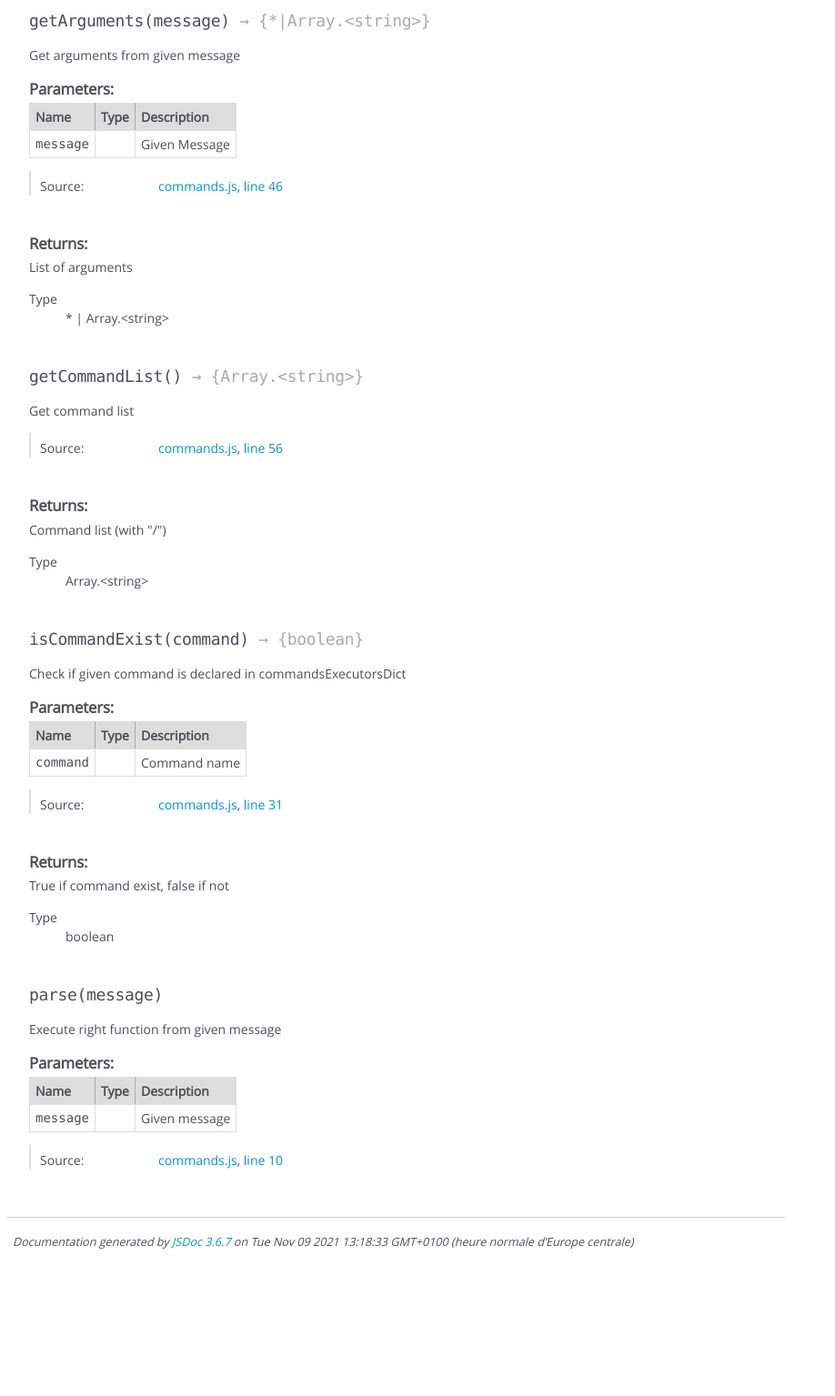
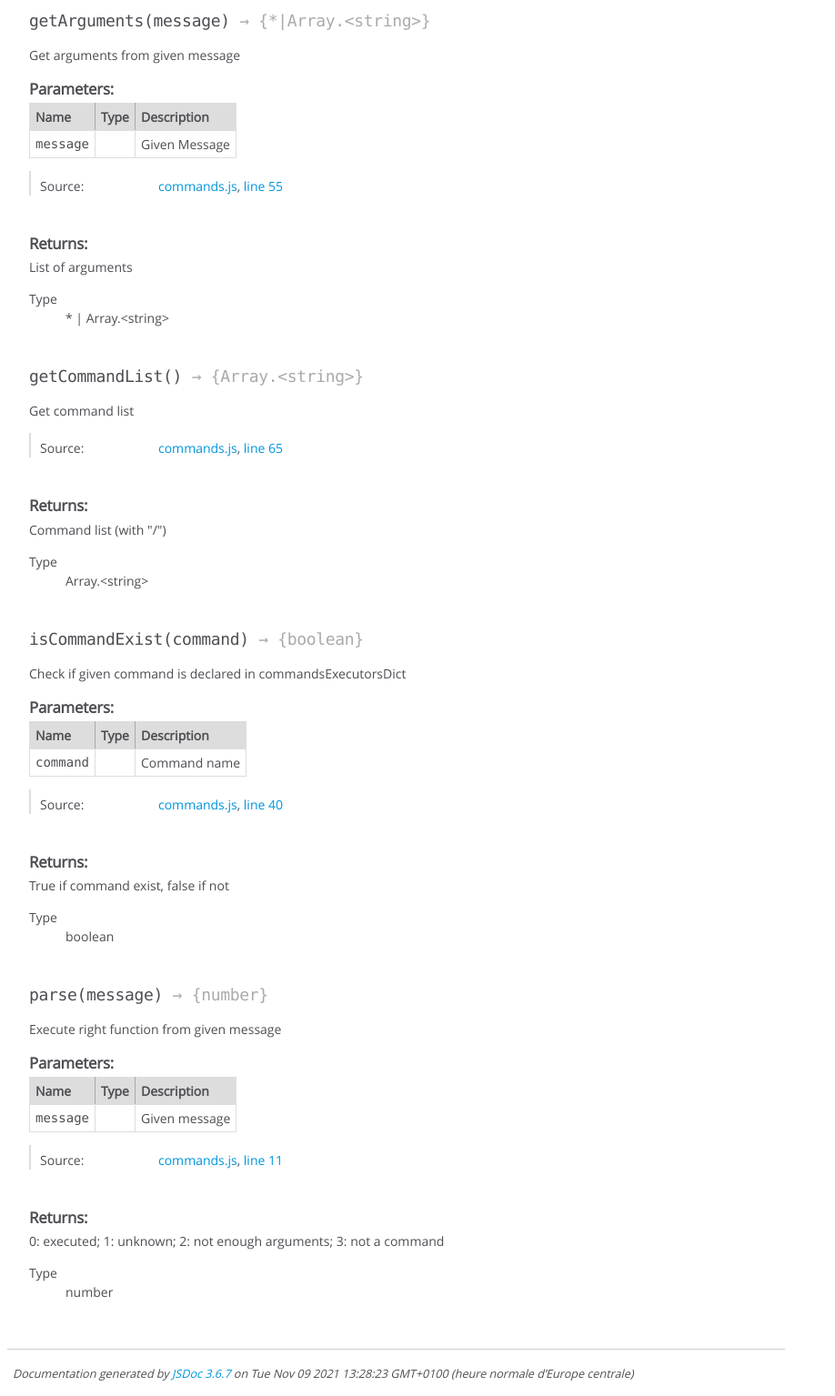
Before and after one commit to Xen0Xys/Projet-Web-2021, a plain HTML site: page www/jsdoc/Commands.html in a window 1280 px wide. Shown: the part 373-1908 px from the top of the page at 91% size, without its empty margins (0-918 px from the left). Before the commit the page ends 1763 px from the top, so only its background shows below. Drawn offline with Linux system fonts and the light colour scheme.

Commit message:
Update JsDoc

```diff
--- a/www/jsdoc/Commands.html
+++ b/www/jsdoc/Commands.html
@@ -245,7 +245,7 @@
 
     <dt class="tag-source">Source:</dt>
     <dd class="tag-source"><ul class="dummy"><li>
-        <a href="commands.js.html">commands.js</a>, <a href="commands.js.html#line46">line 46</a>
+        <a href="commands.js.html">commands.js</a>, <a href="commands.js.html#line55">line 55</a>
     </li></ul></dd>
 
 
@@ -358,7 +358,7 @@
 
     <dt class="tag-source">Source:</dt>
     <dd class="tag-source"><ul class="dummy"><li>
-        <a href="commands.js.html">commands.js</a>, <a href="commands.js.html#line56">line 56</a>
+        <a href="commands.js.html">commands.js</a>, <a href="commands.js.html#line65">line 65</a>
     </li></ul></dd>
 
 
@@ -512,7 +512,7 @@
 
     <dt class="tag-source">Source:</dt>
     <dd class="tag-source"><ul class="dummy"><li>
-        <a href="commands.js.html">commands.js</a>, <a href="commands.js.html#line31">line 31</a>
+        <a href="commands.js.html">commands.js</a>, <a href="commands.js.html#line40">line 40</a>
     </li></ul></dd>
 
 
@@ -570,7 +570,7 @@
 
 
 
-    <h4 class="name" id="parse"><span class="type-signature"></span>parse<span class="signature">(message)</span><span class="type-signature"></span></h4>
+    <h4 class="name" id="parse"><span class="type-signature"></span>parse<span class="signature">(message)</span><span class="type-signature"> &rarr; {number}</span></h4>
 
 
 
@@ -666,7 +666,7 @@
 
     <dt class="tag-source">Source:</dt>
     <dd class="tag-source"><ul class="dummy"><li>
-        <a href="commands.js.html">commands.js</a>, <a href="commands.js.html#line10">line 10</a>
+        <a href="commands.js.html">commands.js</a>, <a href="commands.js.html#line11">line 11</a>
     </li></ul></dd>
 
 
@@ -689,6 +689,28 @@
 
 
 
+
+
+<h5>Returns:</h5>
+
+
+<div class="param-desc">
+    0: executed; 1: unknown; 2: not enough arguments; 3: not a command
+</div>
+
+
+
+<dl>
+    <dt>
+        Type
+    </dt>
+    <dd>
+
+<span class="param-type">number</span>
+
+
+    </dd>
+</dl>
 
 
 
@@ -718,7 +740,7 @@
 <br class="clear">
 
 <footer>
-    Documentation generated by <a href="https://github.com/jsdoc/jsdoc">JSDoc 3.6.7</a> on Tue Nov 09 2021 13:18:33 GMT+0100 (heure normale d’Europe centrale)
+    Documentation generated by <a href="https://github.com/jsdoc/jsdoc">JSDoc 3.6.7</a> on Tue Nov 09 2021 13:28:23 GMT+0100 (heure normale d’Europe centrale)
 </footer>
 
 <script> prettyPrint(); </script>
```
Also changed, not shown: www/jsdoc/App.html (+1 -1 lines), www/jsdoc/app.js.html (+2 -2 lines), www/jsdoc/commands.js.html (+10 -1 lines), www/jsdoc/index.html (+1 -1 lines).
